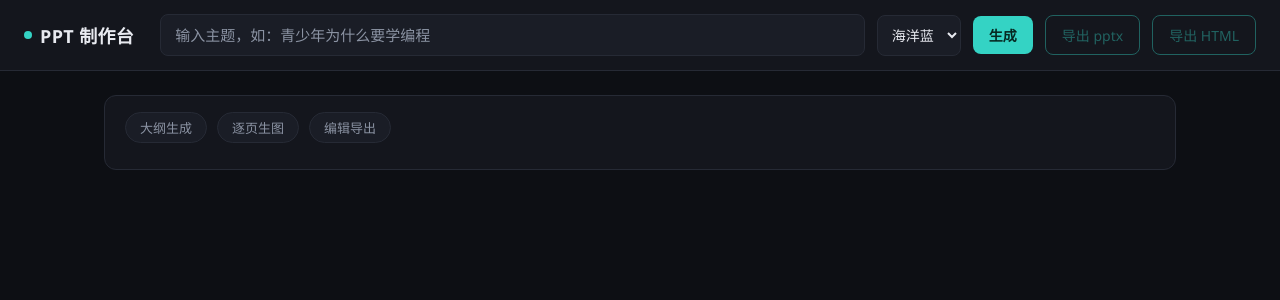
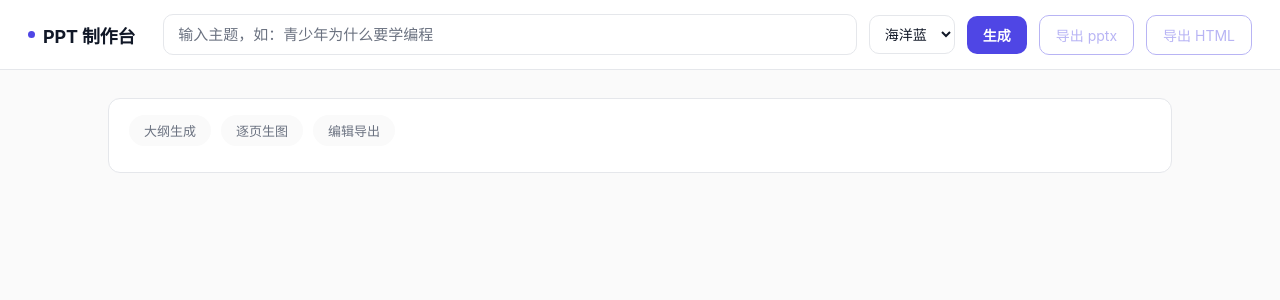
Before and after one commit to shisanzerotwo/ppt-generator, a Flask app: page / in a window 1280 px wide. Shown: the top 300 px of the page. Run offline with Flask 3, Linux system fonts and the light colour scheme.

Commit message:
UI 切换到方案 B：极简浅色高级感（web-design skill）
- 明亮底 #fafafa + 纯白面板 + 墨黑标题 + 细边框 #e5e7eb 大留白
- 单点靛蓝 #4f46e5（主按钮/focus），避开默认蓝与渐变
- 预览卡片保持深色 PPT 主题，形成浅壳 + 深画布"作品贴纸"对比
- 圆角统一 10/12/8，无 emoji；卡片边框分层而非阴影堆叠
纯前端 templates/index.html，后端不动。

```diff
--- a/templates/index.html
+++ b/templates/index.html
@@ -6,54 +6,55 @@
 <title>PPT 制作台</title>
 <style>
   :root {
-    --bg:#0d0f14; --panel:#14161d; --card:#1a1d26; --border:#262a35;
-    --fg:#e8eaf0; --muted:#8b93a3; --accent:#34d3c4; --ok:#22c55e;
-    --warn:#f59e0b; --danger:#ef4444;
+    --bg:#fafafa; --panel:#ffffff; --card:#ffffff; --border:#e5e7eb;
+    --fg:#111827; --muted:#6b7280; --accent:#4f46e5; --ok:#16a34a;
+    --warn:#d97706; --danger:#dc2626;
   }
   * { box-sizing:border-box; }
   body { margin:0; background:var(--bg); color:var(--fg);
-         font-family:"Noto Sans SC","Segoe UI","Microsoft YaHei",sans-serif; }
-  ::selection { background:rgba(52,211,196,.28); }
+         font-family:"Inter","Segoe UI","Microsoft YaHei","Noto Sans SC",sans-serif;
+         -webkit-font-smoothing:antialiased; }
+  ::selection { background:rgba(79,70,229,.15); }
   button, input, select, textarea { font-family:inherit; }
   button:focus-visible, input:focus-visible, select:focus-visible, textarea:focus-visible {
     outline:2px solid var(--accent); outline-offset:1px; }
 
   /* ===== 顶栏 ===== */
-  .topbar { background:var(--panel); padding:14px 24px; display:flex; align-items:center;
+  .topbar { background:var(--panel); padding:14px 28px; display:flex; align-items:center;
             gap:12px; border-bottom:1px solid var(--border); position:sticky; top:0;
             z-index:10; flex-wrap:wrap; }
-  .topbar h1 { font-size:18px; font-weight:600; letter-spacing:.02em; margin:0 14px 0 0; white-space:nowrap;
+  .topbar h1 { font-size:18px; font-weight:700; letter-spacing:-.01em; margin:0 16px 0 0; white-space:nowrap;
                color:var(--fg); display:flex; align-items:center; gap:8px; }
-  .topbar h1 .dot { width:8px; height:8px; border-radius:50%; background:var(--accent); }
+  .topbar h1 .dot { width:7px; height:7px; border-radius:50%; background:var(--accent); }
   .topbar input#topic { flex:1; min-width:200px; padding:10px 14px; font-size:15px; color:var(--fg);
-                        background:var(--card); border:1px solid var(--border); border-radius:8px; }
+                        background:#fff; border:1px solid var(--border); border-radius:10px;
+                        transition:border-color .15s ease, box-shadow .15s ease; }
   .topbar input#topic::placeholder { color:var(--muted); }
-  .topbar input#topic:focus { border-color:var(--accent); box-shadow:0 0 0 3px rgba(52,211,196,.15); }
-  .topbar select { padding:9px 10px; color:var(--fg); background:var(--card);
-                   border:1px solid var(--border); border-radius:8px; font-size:14px; }
+  .topbar input#topic:focus { border-color:var(--accent); box-shadow:0 0 0 3px rgba(79,70,229,.12); }
+  .topbar select { padding:9px 11px; color:var(--fg); background:#fff;
+                   border:1px solid var(--border); border-radius:10px; font-size:14px; }
 
   /* ===== 按钮 ===== */
-  button { padding:9px 16px; border:none; border-radius:8px; font-size:14px; cursor:pointer;
+  button { padding:9px 16px; border:none; border-radius:10px; font-size:14px; cursor:pointer;
            transition:background .15s ease, color .15s ease, border-color .15s ease, opacity .15s ease; }
   button:disabled { opacity:.4; cursor:not-allowed; }
-  .btn-primary { background:var(--accent); color:#062821; font-weight:600; }
-  .btn-primary:not(:disabled):hover { background:#4fe0d2; }
+  .btn-primary { background:var(--accent); color:#fff; font-weight:600; }
+  .btn-primary:not(:disabled):hover { background:#4338ca; }
   .btn-outline { background:transparent; color:var(--accent); border:1px solid var(--accent); }
-  .btn-outline:not(:disabled):hover { background:rgba(52,211,196,.12); }
-  .btn-sm { padding:5px 12px; font-size:13px; border-radius:6px; }
+  .btn-outline:not(:disabled):hover { background:rgba(79,70,229,.07); }
+  .btn-sm { padding:5px 12px; font-size:13px; border-radius:8px; }
 
   /* ===== 主区 ===== */
-  .main { max-width:1120px; margin:0 auto; padding:24px 24px 60px; }
+  .main { max-width:1120px; margin:0 auto; padding:28px 28px 64px; }
 
   /* ===== 进度区 ===== */
   .progress { background:var(--panel); border:1px solid var(--border); border-radius:12px;
-              padding:16px 20px; margin-bottom:24px; }
+              padding:16px 20px; margin-bottom:28px; }
   .steps { display:flex; gap:10px; margin-bottom:10px; flex-wrap:wrap; }
   .step { padding:5px 14px; border-radius:999px; font-size:13px; color:var(--muted);
-          background:var(--card); border:1px solid var(--border); }
-  .step.active { color:var(--accent); border-color:var(--accent); font-weight:600;
-                 box-shadow:0 0 0 3px rgba(52,211,196,.14); }
-  .step.done { color:var(--ok); border-color:rgba(34,197,94,.4); }
+          background:var(--bg); border:1px solid transparent; }
+  .step.active { color:var(--accent); background:rgba(79,70,229,.08); font-weight:600; }
+  .step.done { color:var(--ok); background:rgba(22,163,74,.08); }
   .step.done::before { content:"✓"; margin-right:5px; color:var(--ok); }
   #log { font-size:13px; color:var(--muted); max-height:120px; overflow-y:auto; line-height:1.7;
          font-variant-numeric:tabular-nums; }
@@ -62,43 +63,46 @@
   /* ===== 页面卡片 ===== */
   .card { background:var(--card); border:1px solid var(--border); border-radius:12px;
           margin-bottom:20px; overflow:hidden; transition:border-color .15s ease; }
-  .card:hover { border-color:#333a49; }
+  .card:hover { border-color:#d1d5db; }
   .card-head { padding:10px 18px; font-size:14px; color:var(--fg); border-bottom:1px solid var(--border);
                display:flex; justify-content:space-between; align-items:center; gap:10px; }
   .card-body { padding:20px; display:flex; gap:22px; }
   .card-body.cover { flex-direction:column; align-items:center; padding:36px 20px; }
 
-  /* 预览卡片内部（按 PPT 主题色显示，与深色壳分层） */
-  #cards { --deck-bg:#1a1d26; --deck-fg:#e8eaf0; --deck-muted:#8b93a3; --deck-accent:#34d3c4; }
-  .card.themed { background:var(--deck-bg); color:var(--deck-fg); box-shadow:0 6px 24px rgba(0,0,0,.25); }
-  .card.themed .card-head { color:var(--deck-fg); border-bottom:1px solid rgba(255,255,255,.12); }
+  /* 预览卡片内部（按 PPT 主题色，深色"画布"贴纸感，与浅色壳对比） */
+  #cards { --deck-bg:#1a1d26; --deck-fg:#e8eaf0; --deck-muted:#8b93a3; --deck-accent:#4f46e5; }
+  .card.themed { background:var(--deck-bg); color:var(--deck-fg); box-shadow:0 8px 28px rgba(17,24,39,.12); }
+  .card.themed .card-head { color:var(--deck-fg); border-bottom:1px solid rgba(255,255,255,.12); background:rgba(0,0,0,.12); }
   .card.themed:hover { border-color:var(--deck-accent); }
   .card.themed .card-body { border-left:5px solid var(--deck-accent); }
   .card.themed input.title, .card.themed textarea, .card.themed .img-tools input {
     background:rgba(255,255,255,.07); color:var(--deck-fg); border:1px solid rgba(255,255,255,.16); }
-  .card.themed input.title:focus, .card.themed textarea:focus { border-color:var(--deck-accent); }
+  .card.themed input.title:focus, .card.themed textarea:focus, .card.themed .img-tools input:focus { border-color:var(--deck-accent); }
   .card.themed .img-area { background:rgba(255,255,255,.05); }
+  .card.themed .btn-outline { color:var(--deck-accent); border-color:var(--deck-accent); }
+  .card.themed .btn-outline:hover { background:rgba(255,255,255,.1); }
+  .card.themed .type-badge { background:var(--deck-accent); color:#fff; }
 
   /* ===== 编辑控件 ===== */
   .col-text { flex:1; min-width:0; }
   .col-img { flex:1; min-width:0; display:flex; flex-direction:column; gap:8px; }
   .col-text input.title { width:100%; font-size:17px; font-weight:600; padding:8px 10px;
-                          border-radius:6px; margin-bottom:12px; }
+                          border-radius:8px; margin-bottom:12px; }
   .col-text textarea { width:100%; min-height:170px; font-size:14px; padding:8px 10px; line-height:1.9;
-                       border-radius:6px; resize:vertical; }
+                       border-radius:8px; resize:vertical; }
   .img-area { position:relative; min-height:260px; border-radius:8px;
               display:flex; align-items:center; justify-content:center; overflow:hidden; }
-  .img-area img { max-width:100%; max-height:360px; border-radius:6px; box-shadow:0 4px 18px rgba(0,0,0,.4); }
-  .img-area .placeholder { color:var(--muted); font-size:14px; }
-  .spinner { width:34px; height:34px; border:3px solid rgba(255,255,255,.15); border-top-color:var(--accent);
+  .img-area img { max-width:100%; max-height:360px; border-radius:8px; box-shadow:0 4px 18px rgba(0,0,0,.35); }
+  .img-area .placeholder { color:var(--deck-muted); font-size:14px; }
+  .spinner { width:34px; height:34px; border:3px solid rgba(255,255,255,.15); border-top-color:var(--deck-accent);
              border-radius:50%; animation:spin 1s linear infinite; }
   @keyframes spin { to { transform:rotate(360deg); } }
   .img-tools { display:flex; gap:8px; }
-  .img-tools input { flex:1; padding:6px 10px; font-size:13px; border-radius:6px; }
+  .img-tools input { flex:1; padding:6px 10px; font-size:13px; border-radius:8px; }
 
   /* ===== 版式徽章 & 居中版式 ===== */
   .type-badge { font-size:11px; padding:2px 10px; border-radius:999px; background:var(--deck-accent);
-                color:#062821; margin-left:4px; font-weight:700; flex-shrink:0; }
+                color:#fff; margin-left:4px; font-weight:700; flex-shrink:0; }
   .card-body.center { flex-direction:column; align-items:center; justify-content:center; gap:16px;
                       padding:48px 20px; text-align:center; }
   .card-body.center input.title { text-align:center; font-size:26px; max-width:620px; }
@@ -110,10 +114,9 @@
   .bar { display:block; height:100%; background:var(--deck-accent); border-radius:6px; }
 
   /* ===== toast ===== */
-  .toast { position:fixed; bottom:28px; left:50%; transform:translateX(-50%); background:#0a0c10;
-           color:var(--fg); border:1px solid var(--border); padding:12px 22px; border-radius:10px;
-           font-size:14px; display:none; z-index:99; max-width:80vw; word-break:break-all;
-           box-shadow:0 8px 30px rgba(0,0,0,.5); }
+  .toast { position:fixed; bottom:28px; left:50%; transform:translateX(-50%); background:#111827;
+           color:#f9fafb; padding:12px 22px; border-radius:10px; font-size:14px; display:none;
+           z-index:99; max-width:80vw; word-break:break-all; box-shadow:0 8px 30px rgba(0,0,0,.28); }
 </style>
 </head>
 <body>
```
